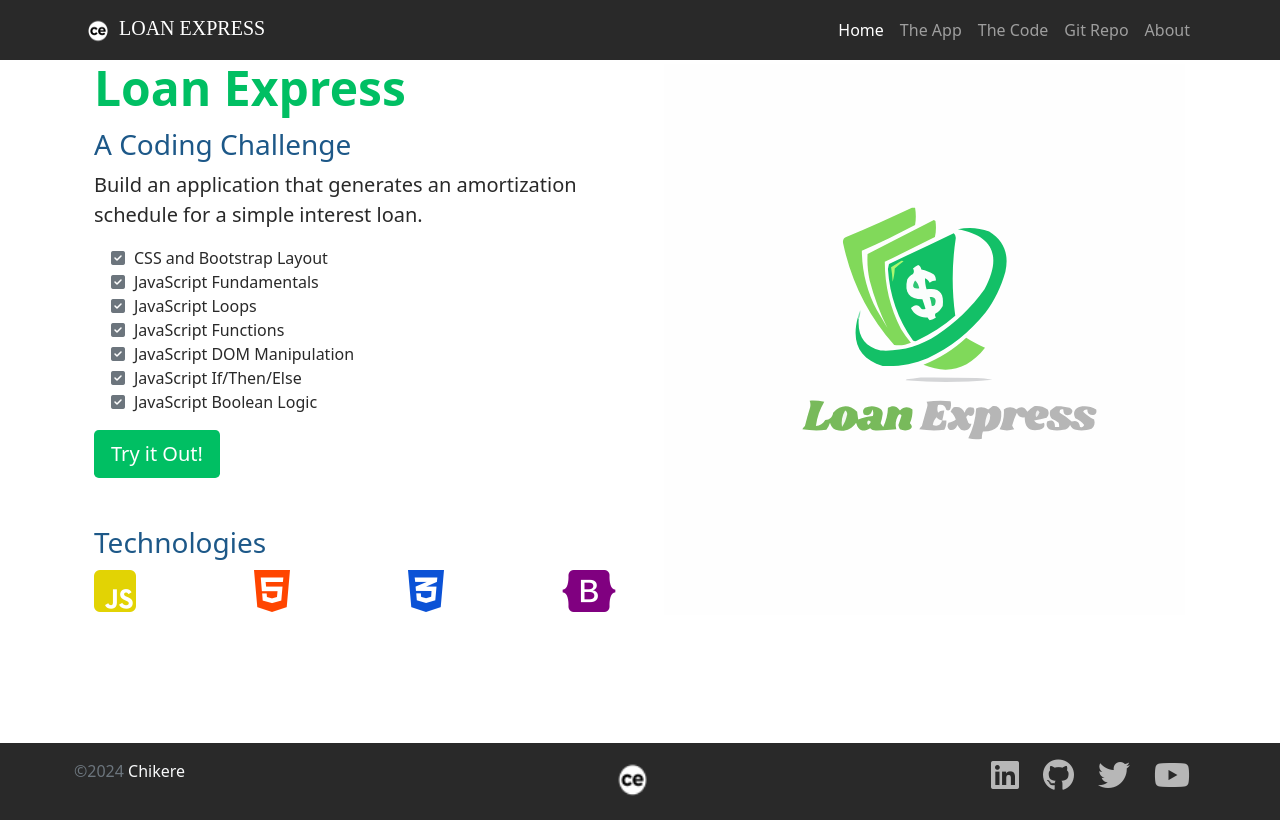
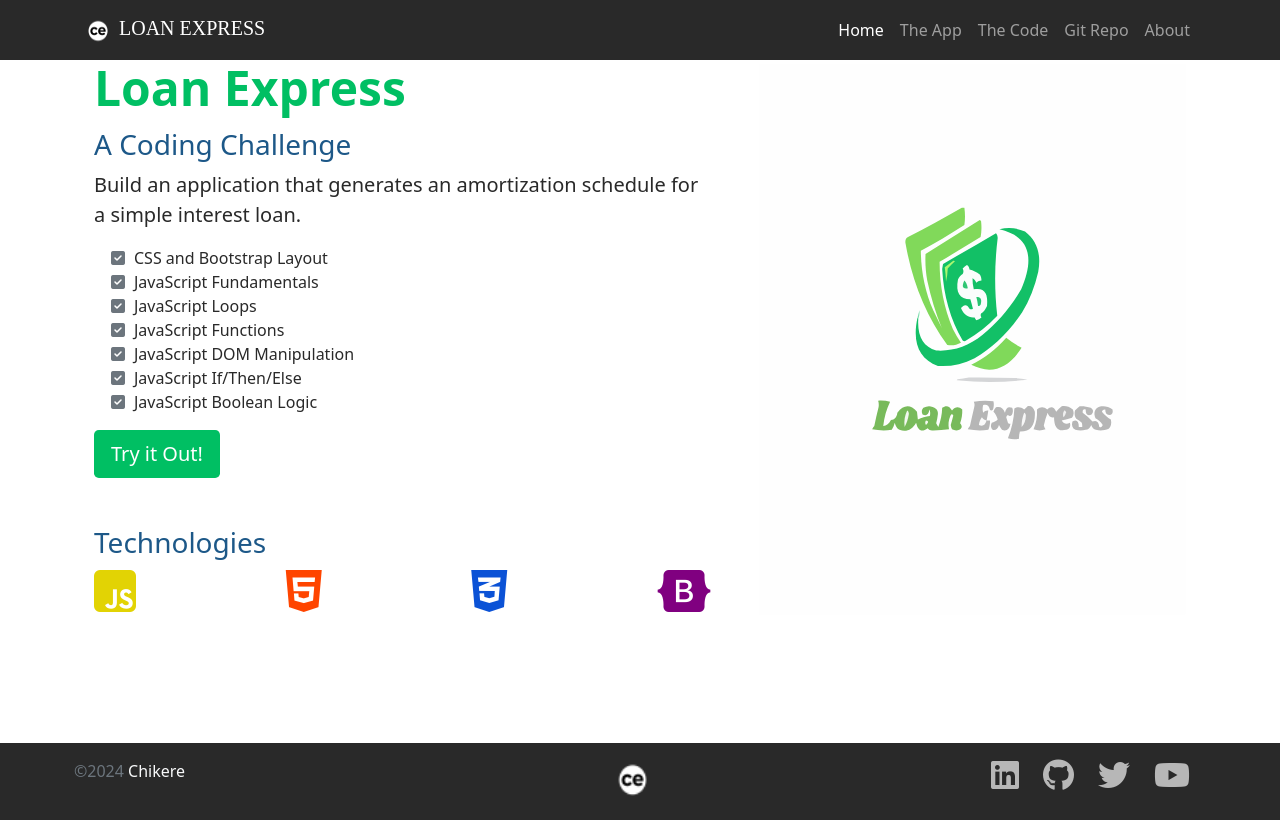
Before and after one commit to c-eze/MortgageLoanCalculator, a plain HTML site: page index.html in a window 1280 px wide. Drawn offline with nearby package versions, Linux system fonts and the light colour scheme; a web font is replaced by a local one.

Commit message:
Update logo on index.html

```diff
--- a/index.html
+++ b/index.html
@@ -58,10 +58,10 @@
     <div class="container col-xxl-8 px-4 py-5">
          <div class="row row-cols-1 row-cols-lg-2 g-5 pt-3">
             <!--LOGO HERE-->
-             <div class="col order-lg-last d-flex align-content-center">
-                <img class="img-fluid" src="img/logo.svg" alt="banner logo">
+             <div class="col col-lg-5 order-lg-last d-flex align-content-center">
+                <img src="img/logo.svg" class="img-fluid" alt="banner logo" loading="lazy">
              </div>
-             <div class="col">
+             <div class="col col-lg-7">
                  <div class="row text-start">
                      <div class="col-12">
                          <h1 class="d-none d-lg-block display-5 fw-bold lh-1 mb-3">Loan Express</h1>
```
Also changed, not shown: img/logo.png (added).
